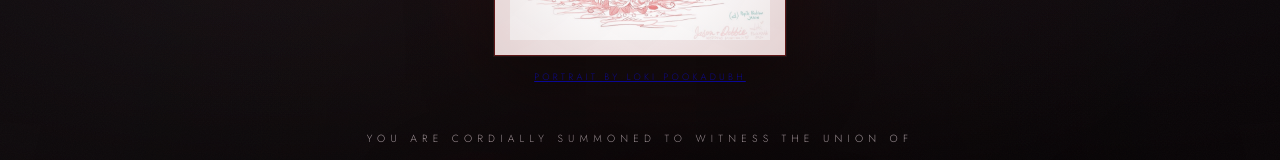
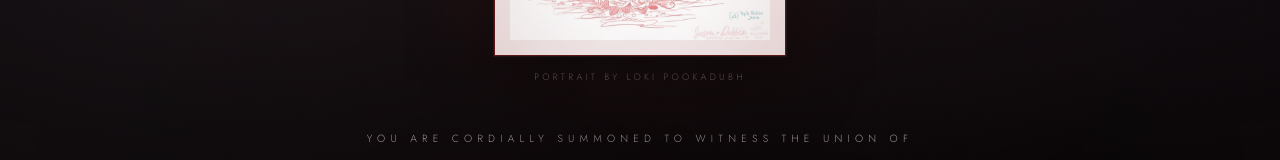
Before and after one commit to J-Etienne1/wedding-invite-demo, a React (Vite) app: page / in a window 1280 px wide. Shown: the part 423-583 px from the top of the page. Built offline with nearby package versions, Linux system fonts and the light colour scheme; a web font is replaced by a local one.

Commit message:
fix styling

```diff
--- a/src/pages/WeddingPage.module.css
+++ b/src/pages/WeddingPage.module.css
@@ -113,6 +113,11 @@
   text-transform: uppercase;
   /* Credit the artist legibly — --ash-faint disappears against the page. */
   color: var(--ash-muted);
+}
+
+.portraitCredit a {
+  color: inherit;
+  text-decoration: none;
 }
 
 .eyebrow {
```
